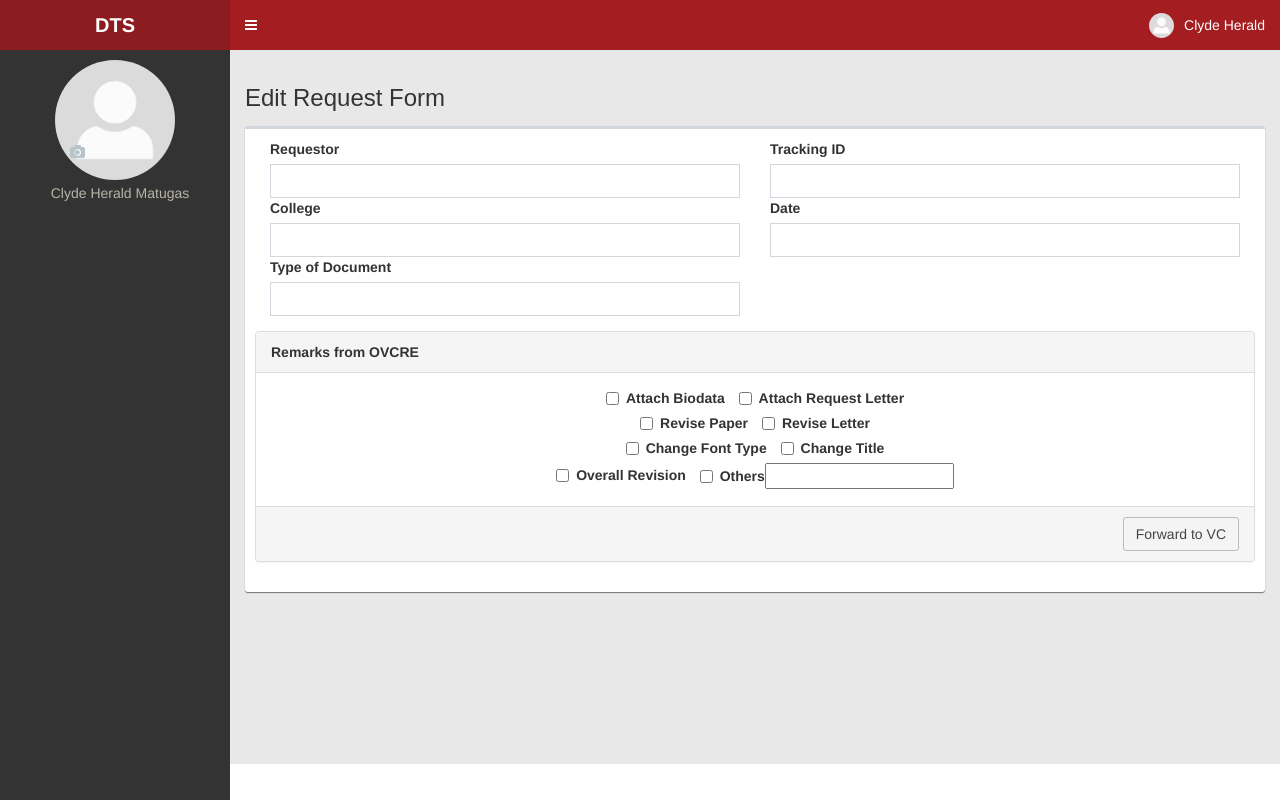
After one commit to kalaydee123/project_dts, a Django app: page /dts_app/raw/vc-edit/ in a window 1280 px wide. The commit adds this page. Run offline with Django 3.2, Linux system fonts and the light colour scheme; some libraries are stand-ins or nearby versions; some web fonts are replaced.

Commit message:
Changes Made

```diff
--- a/dts_app/urls.py
+++ b/dts_app/urls.py
@@ -10,8 +10,8 @@ urlpatterns = [
         name='validator_base'
     ),
     url(
-        regex=r'^raw/sample-page/$',
-        view=views.Raw_BaseView.as_view(),
+        regex=r'^raw/vc-edit/$',
+        view=views.VC_EditView.as_view(),
         name='sample_page'
     ),
     url(
@@ -39,4 +39,9 @@ urlpatterns = [
         view=views.VisualMap_BaseView.as_view(),
         name='Faculty-Visual_Map'
     ),
+    url(
+        regex=r'^raw/request/$',
+        view=views.Request_Form_BaseView.as_view(),
+        name='request_form'
+    )
 ]
--- a/dts_app/views.py
+++ b/dts_app/views.py
@@ -50,11 +50,11 @@ class Validator_BaseView(TemplateView):
 
         return context
 
-class Raw_BaseView(TemplateView):
+class VC_EditView(TemplateView):
     """
     Just the raw html form
     """
-    template_name = "dts_app/raw_sample.html"
+    template_name = "dts_app/vc_edit.html"
 
 
 class OC_BaseView(TemplateView):
@@ -80,10 +80,16 @@ class VisualMap_BaseView(TemplateView):
     """
     Just the raw html form
     """
-    template_name = "dts_app/faculty-visual_map.html"\
+    template_name = "dts_app/faculty-visual_map.html"
 
 class DTS_BaseView(TemplateView):
     """
     Just the raw html form
     """
     template_name = "dts_app/DTS.html"
+
+class Request_Form_BaseView(TemplateView):
+    """
+    Just the raw html form
+    """
+    template_name = "dts_app/request_form.html"
--- /dev/null
+++ b/project_dts/templates/dts_app/vc_edit.html
@@ -0,0 +1,61 @@
+{% extends 'base.html' %}
+
+{% block title %}Raw Sample{% endblock %}
+
+{% block content %}
+
+	<section class="content-header">
+		<h1>Edit Request Form </h1>
+	</section>
+
+	<section class="content">
+		<div class="box">
+			<div class="box-body">
+				<div class="table-responsive">
+					<div class="col-sm-6">
+						<div class="form-group">
+							<label>Requestor</label>
+							<input type="text" class="form-control">
+							<label>College</label>
+							<input type="text" class="form-control">
+							<label>Type of Document</label>
+							<input type="text" class="form-control">
+						</div>
+					</div>
+					<div class="col-sm-6">
+						<div class="form-group">
+							<label>Tracking ID</label>
+							<input type="text" class="form-control">
+							<label>Date</label>
+							<input type="text" class="form-control">
+							<label></label>
+						</div>
+					</div>
+
+				</div>
+				<div class="panel panel-default">
+					<div class="panel-heading"><b>Remarks from OVCRE</b></div>
+					<div class="panel-body" style="text-align:center; vertical-align:middle">
+						<div class="checkbox-inline"><label><input type="checkbox">Attach Biodata</label></div>
+						<div class="checkbox-inline"><label><input type="checkbox">Attach Request Letter</label></div>
+						<br>
+						<div class="checkbox-inline"><label><input type="checkbox">Revise Paper</label></div>
+						<div class="checkbox-inline"><label><input type="checkbox">Revise Letter</label></div>
+						<br>
+						<div class="checkbox-inline"><label><input type="checkbox">Change Font Type</label></div>
+						<div class="checkbox-inline"><label><input type="checkbox">Change Title</label></div>
+						<br>
+						<div class="checkbox-inline"><label><input type="checkbox">Overall Revision</label></div>
+						<div class="checkbox-inline"><label><input type="checkbox">Others</label><input type="text"></div>
+					</div>
+					<div class="panel-footer clearfix">
+						<div class="pull-right">
+							<a href="#" class="btn btn-default">Forward to VC</a>
+						</div>
+					</div>
+				</div>
+			</div>
+		</div>
+	</section>
+
+{% endblock  %}
```
Also changed, not shown: project_dts/templates/dts_app/oc_base.html (+0 -7 lines), project_dts/templates/dts_app/request_form.html (added, +55 -0 lines).
